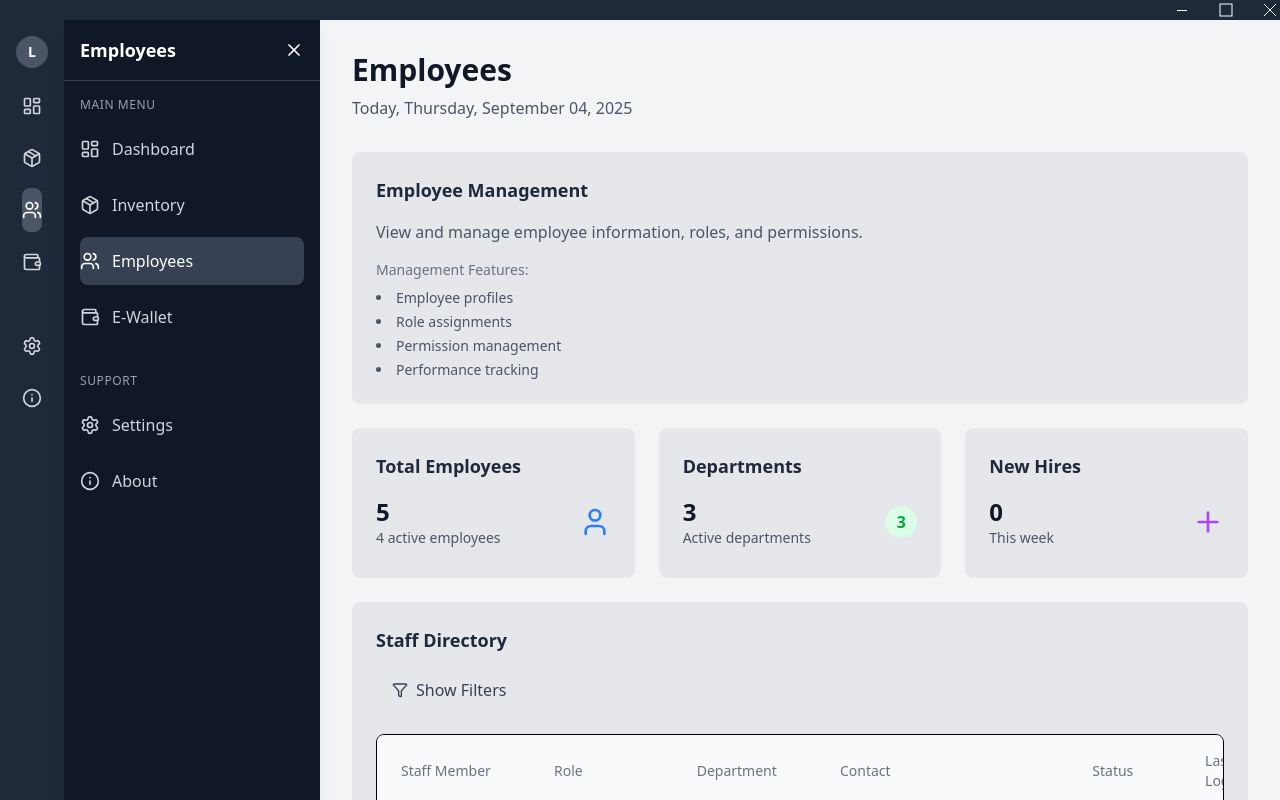
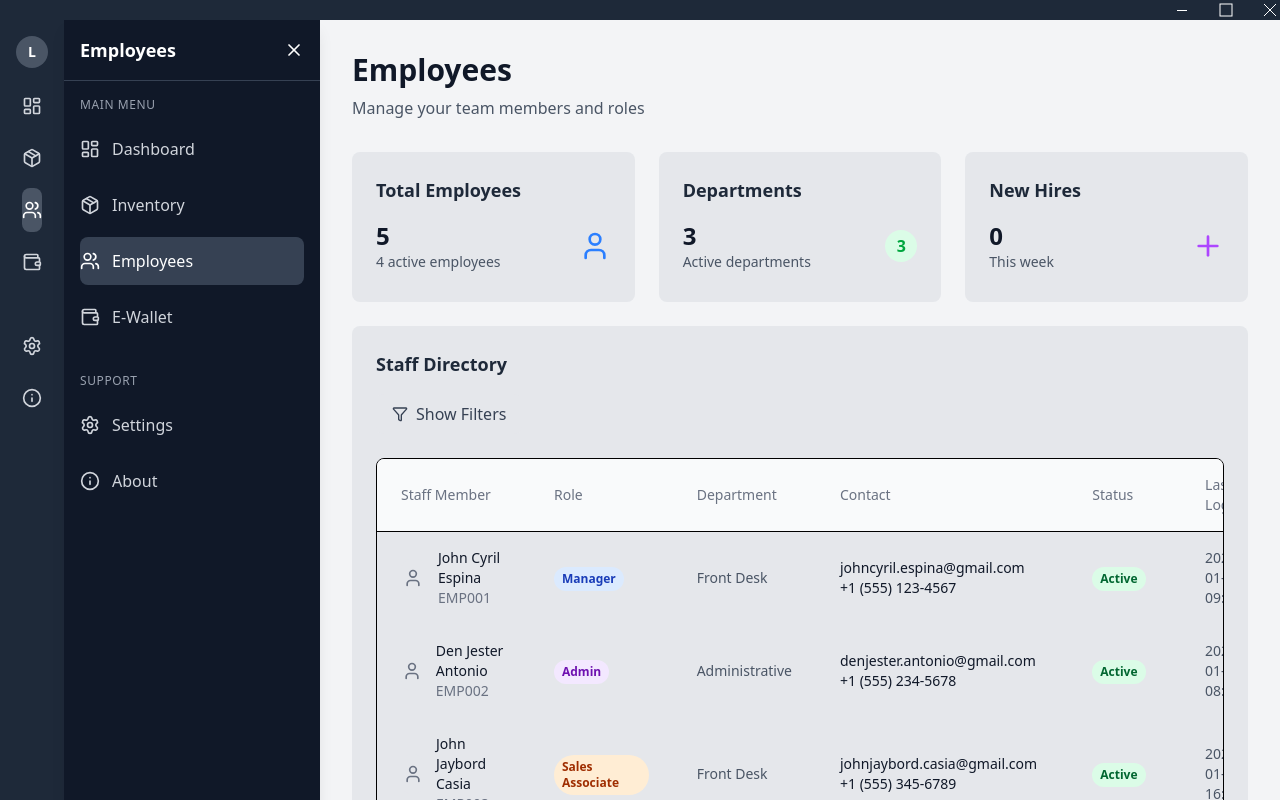
Before and after one commit to 6reenhorn/JIA-Integrated-Management-System, a React (Vite) app: page / in a window 1280 px wide. Both pictures are taken after a click on the button 32 px from the left and 210 px from the top of the page. Built offline with nearby package versions, Linux system fonts and the light colour scheme.

Commit message:
Header subtitle update

```diff
--- a/client/src/pages/Dashboard.tsx
+++ b/client/src/pages/Dashboard.tsx
@@ -11,17 +11,6 @@ import Navbar from '../navbar/Navbar';
 const Dashboard: React.FC = () => {
   const [activeItem, setActiveItem] = useState<string>('dashboard');
   const [isSidebarCollapsed, setIsSidebarCollapsed] = useState<boolean>(false);
-
-  const getCurrentDate = (): string => {
-    const date = new Date();
-    const options: Intl.DateTimeFormatOptions = {
-      weekday: 'long',
-      year: 'numeric',
-      month: 'long',
-      day: '2-digit'
-    };
-    return date.toLocaleDateString('en-US', options);
-  };
 
   const renderContent = (): React.ReactNode => {
     switch (activeItem) {
@@ -61,6 +50,21 @@ const Dashboard: React.FC = () => {
     }
   };
 
+  const getHeaderSubtitle = (): string => {
+    switch (activeItem) {
+      case 'dashboard':
+        return 'Monitor your inventory at a glance';
+      case 'inventory':
+        return 'Manage your products and stock levels';
+      case 'employees':
+        return 'Manage your team members and roles';
+      case 'e-wallet':
+        return 'Track transactions and payments';
+      default:
+        return '';
+    }
+  };
+
   return (
     <div className="flex flex-col h-screen bg-gray-100">
       <Navbar />
@@ -76,7 +80,7 @@ const Dashboard: React.FC = () => {
           <div className="p-8">
             <div className="mb-8">
               <h1 className="text-3xl font-bold text-gray-900 mb-2">{getPageTitle()}</h1>
-              <p className="text-gray-600">Today, {getCurrentDate()}</p>
+              <p className="text-gray-600">{getHeaderSubtitle()}</p>
             </div>
 
             {renderContent()}
--- a/client/src/pages/Employees.tsx
+++ b/client/src/pages/Employees.tsx
@@ -124,21 +124,6 @@ const Employees: React.FC = () => {
 
   return (
     <div className="space-y-6">
-      <DashboardCard title="Employee Management">
-        <p className="text-gray-600">
-          View and manage employee information, roles, and permissions.
-        </p>
-        <div className="mt-4 space-y-2">
-          <div className="text-sm text-gray-500">Management Features:</div>
-          <ul className="text-sm text-gray-600 list-disc list-inside space-y-1">
-            <li>Employee profiles</li>
-            <li>Role assignments</li>
-            <li>Permission management</li>
-            <li>Performance tracking</li>
-          </ul>
-        </div>
-      </DashboardCard>
-
       <EmployeeStats stats={stats} />
 
       {/* Staff Directory Section */}
```
